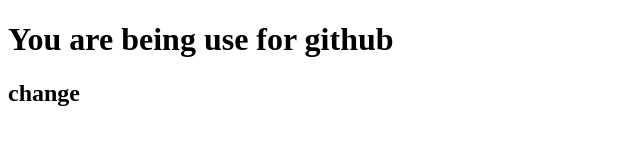
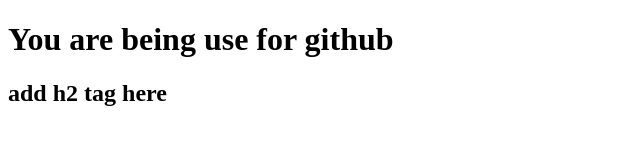
Before and after one commit to 1234567collab/delta-demo, a plain HTML site: page index.html in a window 1280 px wide. Shown: the whole page, without its empty margins (0-640 px from the left). Drawn offline with Linux system fonts and the light colour scheme.

Commit message:
changed value in h2 tag

```diff
--- a/index.html
+++ b/index.html
@@ -7,6 +7,6 @@
   </head>
   <body>
     <h1>You are being use for github</h1>
-    <h2>change</h2>
+    <h2>add h2 tag here</h2>
   </body>
 </html>
```
